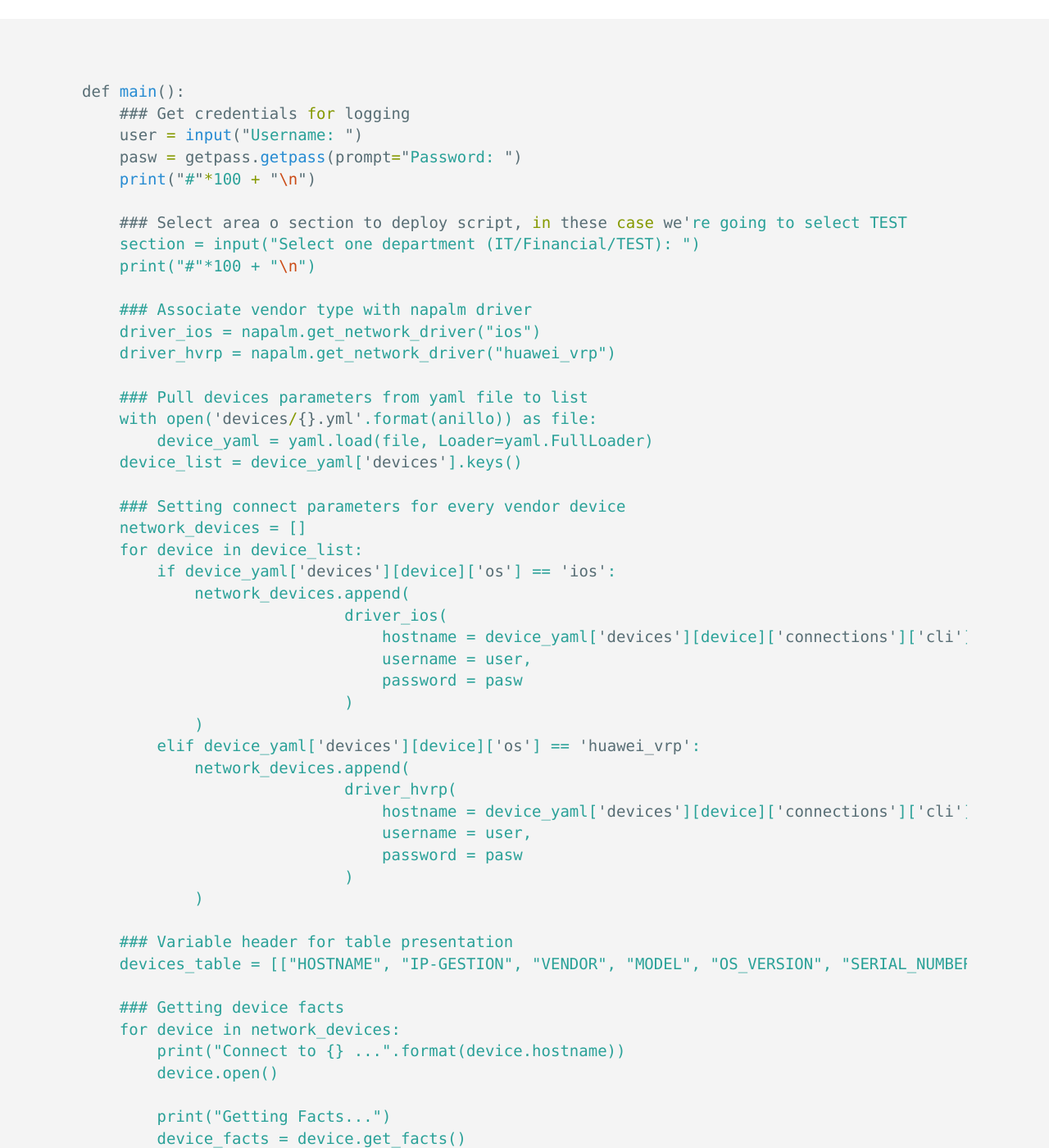
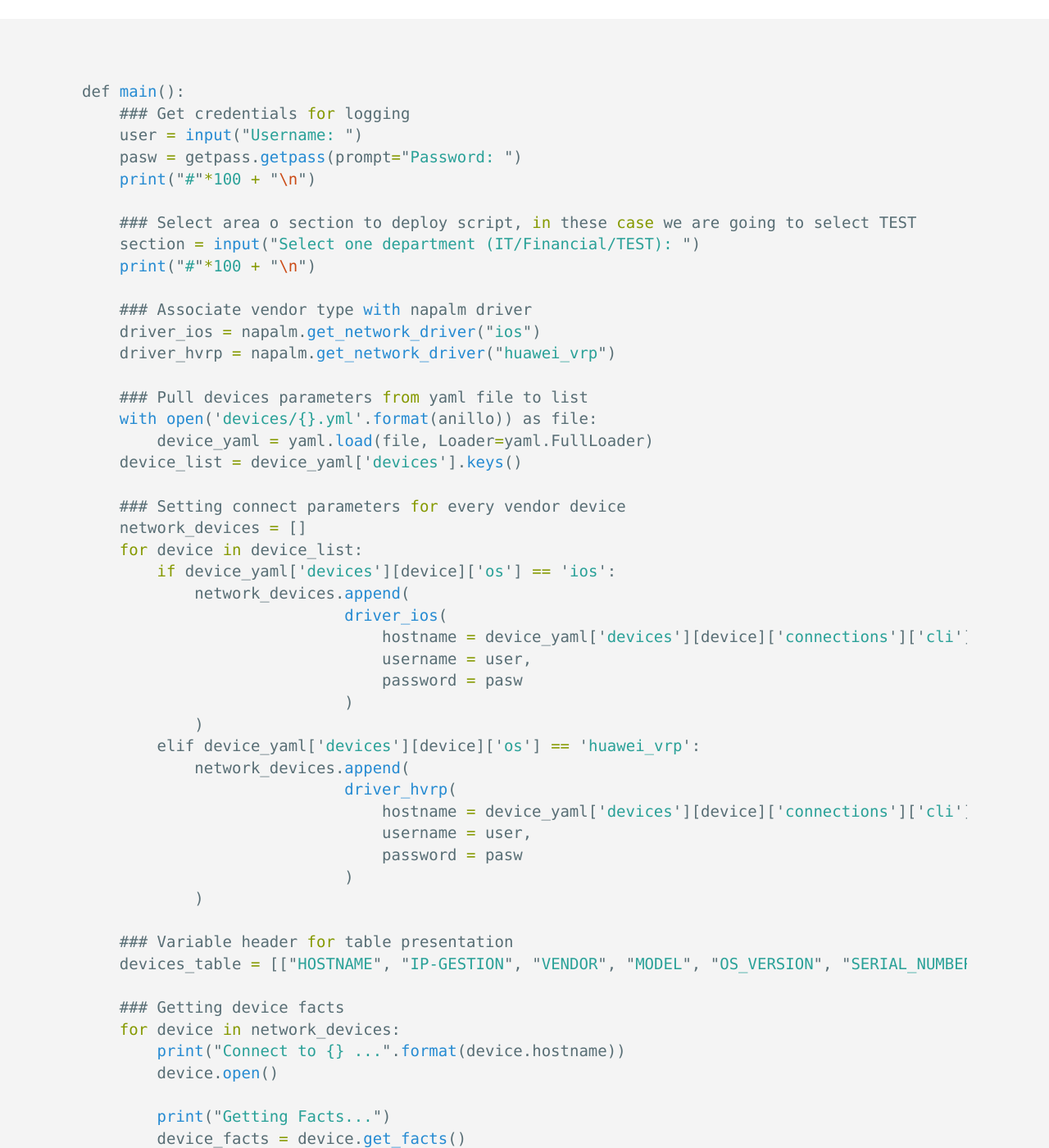
Before and after one commit to pablodiegovs/pablodiegovs.github.io, a Jekyll site: the page built from _posts/2022-05-10-getting-facts-napalm.markdown, in a window 1280 px wide and 1400 px high, scrolled down 2582 px. Shown: the whole window at 82% size. Built offline with Jekyll 4.4.1, drawn with Linux system fonts in a browser that asks for light colours; some of the changed text lies outside the part shown.

Commit message:
Update 2022-05-10-getting-facts-napalm.markdown

```diff
--- a/_posts/2022-05-10-getting-facts-napalm.markdown
+++ b/_posts/2022-05-10-getting-facts-napalm.markdown
@@ -57,7 +57,7 @@
     pasw = getpass.getpass(prompt="Password: ")
     print("#"*100 + "\n")
 
-    ### Select area o section to deploy script, in these case we're going to select TEST
+    ### Select area o section to deploy script, in these case we are going to select TEST
     section = input("Select one department (IT/Financial/TEST): ")
     print("#"*100 + "\n")
 
```
Also changed, not shown: other parts of _posts/2022-05-10-getting-facts-napalm.markdown (+1 -1 lines).
